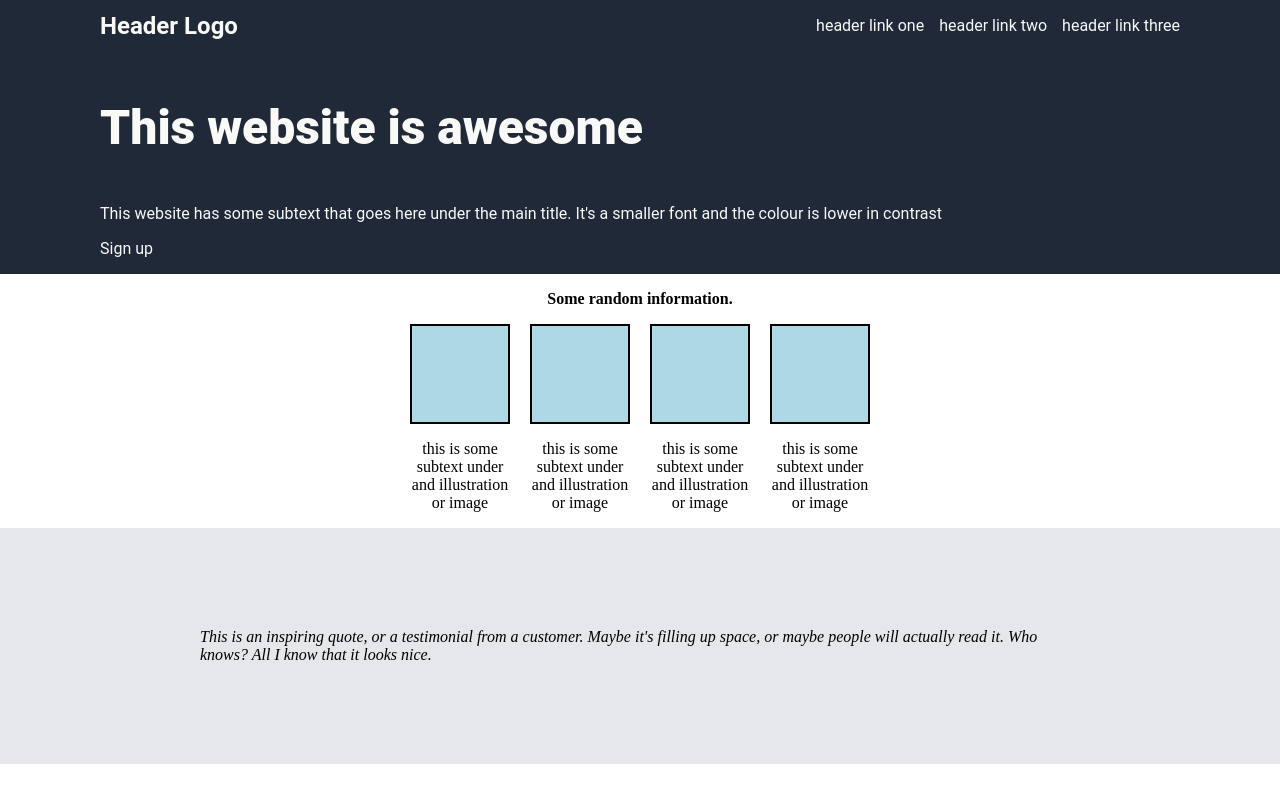
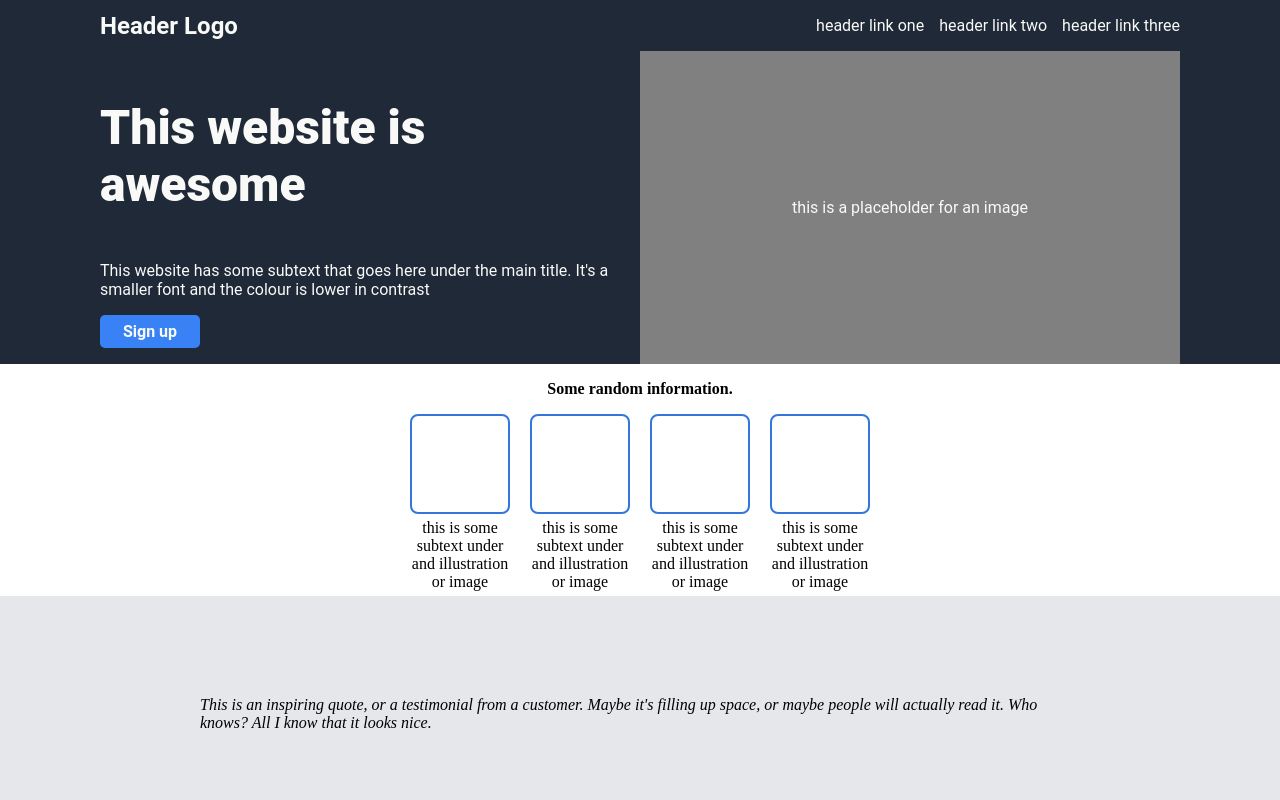
Before and after one commit to stanleypangg/Project-Landing-Page, a plain HTML site: page index.html in a window 1280 px wide. Shown: the top 800 px of the page. Drawn offline with Linux system fonts and the light colour scheme.

Commit message:
image place holder added

```diff
--- a/index.html
+++ b/index.html
@@ -17,9 +17,12 @@
             </ul>
         </div>
         <div class="hero-container">
-            <p class="hero">This website is awesome</p>
-            <p>This website has some subtext that goes here under the main title. It's a smaller font and the colour is lower in contrast</p>
-            <p>Sign up</p>
+            <div class="hero-div">
+                <p class="hero">This website is awesome</p>
+                <p>This website has some subtext that goes here under the main title. It's a smaller font and the colour is lower in contrast</p>
+                <div class="signup"><p>Sign up</p></div>
+            </div>
+            <div class="placeholder">this is a placeholder for an image</div>
         </div>
     </div>
     <div class="information">
--- a/styles.css
+++ b/styles.css
@@ -26,6 +26,22 @@ li {
     list-style: none;
 }
 
+.hero-container {
+    display: flex;
+}
+
+.hero-div {
+    flex: 0.5
+}
+
+.placeholder {
+    background-color: gray;
+    flex: 0.5;
+    display: flex;
+    align-items: center;
+    justify-content: center;
+}
+
 .nav {
     display: flex;
     align-items: center;
@@ -39,6 +55,19 @@ li {
 .hero {
     font-size: 48px;
     font-weight: 900;
+}
+
+.signup {
+    border-radius: 5px;
+    text-align: center;
+    width: 100px;
+    height: 30p;
+    background-color: #3882F6;
+}
+
+.signup p {
+    padding: 7px;
+    font-weight: 700;
 }
 
 .information {
@@ -66,11 +95,15 @@ li {
     width: 100px;
 }
 
+.box-container p {
+    margin: 5px 0;
+}
+
 .boxes .box {
     width: 100px;
     height: 100px;
-    background-color: lightblue;
-    border: 2px solid black;
+    border: 2px solid rgb(50, 118, 219);
+    border-radius: 8px;
 }
 
 .banner-container {
```
